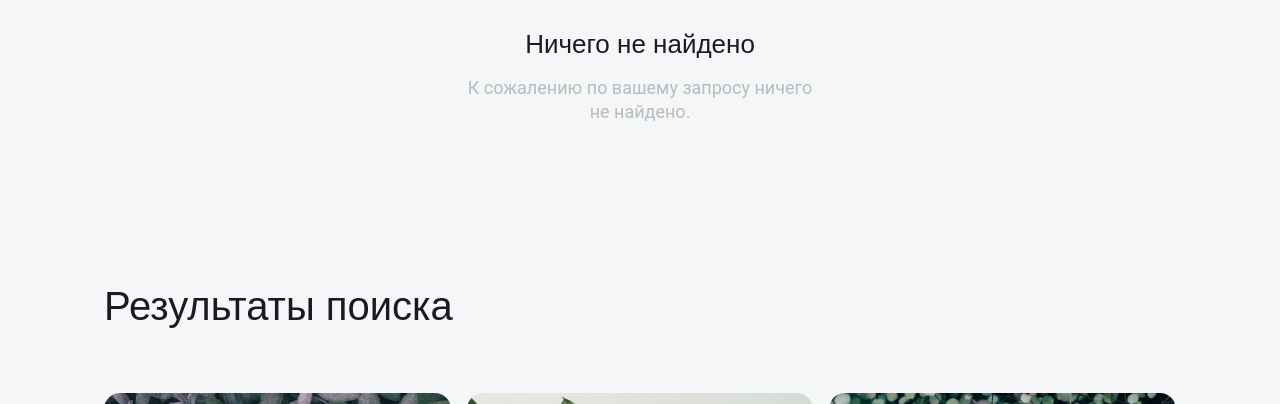
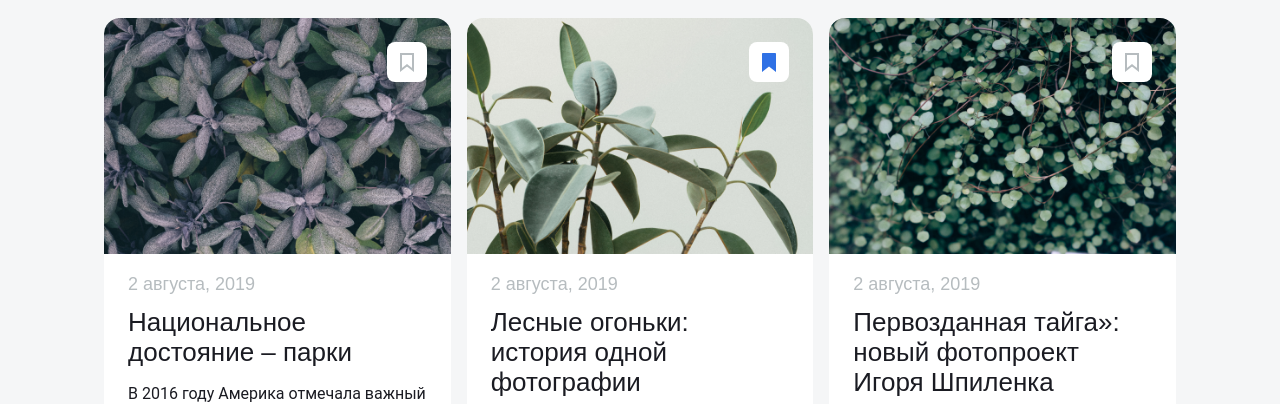
Before and after one commit to flyer29/news-explorer-frontend, a website built with webpack: page src/index.html in a window 1280 px wide. Shown: the part 737-1141 px from the top of the page. Built offline with nearby package versions, Linux system fonts and the light colour scheme.

Commit message:
скрыл блоки not-found, loader

```diff
--- a/src/index.html
+++ b/src/index.html
@@ -41,7 +41,7 @@
         </div>
       </section>
     </div>
-    <section class="not-found">
+    <section class="not-found hidden">
       <img class="not-found__image" src="<%=require('./images/not-found_v1.svg')%>" alt="грустный смайлик">
       <h2 class="not-found__title">Ничего не найдено</h2>
       <p class="not-found__message">
```
